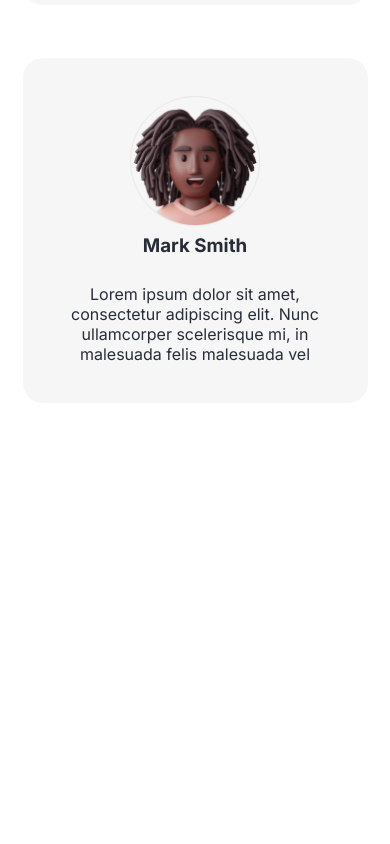
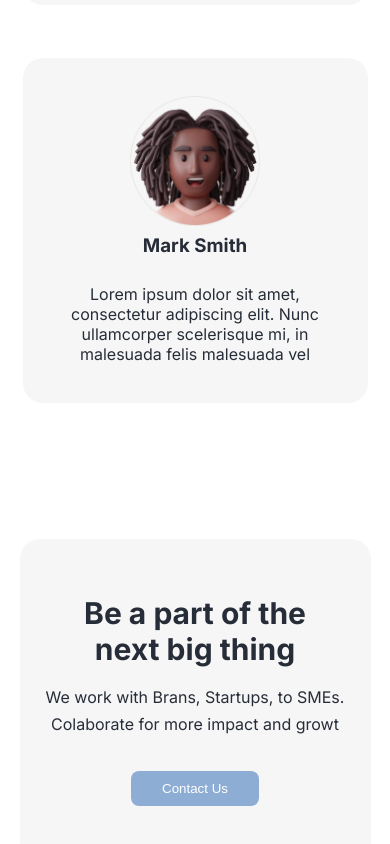
Before and after one commit to sakibsarkar/digital_agency, a Next.js app: page / in a window 390 px wide. Shown: the part 3686-4530 px from the top of the page. Before the commit the page ends 4225 px from the top, so only its background shows below. Built offline with nearby package versions, Linux system fonts and the light colour scheme.

Commit message:
support section done

```diff
--- a/src/app/globals.css
+++ b/src/app/globals.css
@@ -5,10 +5,9 @@
     list-style: none;
 }
 
-html,
 body {
     overflow-x: hidden;
-    max-width: 100vw;
+    width: 100vw;
 }
 
 .top-aura {
@@ -21,7 +20,7 @@ body {
 }
 
 .rootWrapper {
-    max-width: 1065px;
+    width: 1065px;
     margin: 0 auto;
 }
 
--- /dev/null
+++ b/src/components/Support/index.css
@@ -0,0 +1,112 @@
+.supportBox {
+    width: 1065px;
+    height: 450.434px;
+    display: flex;
+    justify-content: center;
+    align-items: center;
+    gap: 90px;
+    border-radius: 20px;
+    background: #F6F6F6;
+    margin: 0 0 138px 0;
+}
+
+.supportContent {
+    display: flex;
+    flex-direction: column;
+    justify-content: flex-start;
+    align-items: flex-start;
+    gap: 17px;
+    width: fit-content;
+    color: #272D38;
+}
+
+.supportContent h1 {
+    font-size: 48px;
+    font-weight: 700;
+    width: 361px;
+}
+
+.supportContent p {
+    font-size: 16px;
+    line-height: 27.5px;
+    width: 304px;
+}
+
+.supportContent button {
+    margin: 15px 0 0 0;
+}
+
+
+
+
+
+
+
+
+@media screen and (max-width: 660px) {
+    .supportBox {
+        width: 100%;
+        gap: 30px;
+        height: fit-content;
+        padding: 56px 35px;
+        box-sizing: border-box;
+    }
+
+    .supportBox img {
+        display: none;
+    }
+
+
+
+    .supportContent {
+        justify-content: center;
+        align-items: center;
+        text-align: center;
+    }
+
+    .supportContent h1 {
+        font-size: 30px;
+        width: 223px;
+    }
+}
+
+@media screen and (min-width: 660px) and (max-width: 884px) {
+
+    .supportBox {
+        width: 100%;
+        gap: 30px;
+
+    }
+
+    .supportBox img {
+        width: 250px;
+        height: 250px;
+    }
+
+
+
+    .supportContent h1 {
+        font-size: 30px;
+        width: 223px;
+    }
+}
+
+@media screen and (min-width: 848px) and (max-width: 1122px) {
+    .supportBox {
+        width: 100%;
+        gap: 30px;
+    }
+
+    .supportBox img {
+        width: 350px;
+        height: 350px;
+    }
+
+    .supportContent h1 {
+        font-size: 30px;
+        width: 223px;
+    }
+
+}
+
+@media screen and (min-width: 1921px) {}
--- /dev/null
+++ b/src/components/Support/index.jsx
@@ -0,0 +1,20 @@
+import "./index.css";
+import ButtonPrimary from "../button-primary";
+import Image from "next/image";
+import support from "../../../public/images/customer-support.png";
+
+const Support = () => {
+    return (
+        <div className="supportBox">
+            <Image alt="support" src={support} height={"450px"} width={"450px"} />
+
+            <div className="supportContent">
+                <h1>Be a part of the next big thing</h1>
+                <p>We work with Brans, Startups, to SMEs. Colaborate for more impact and growt</p>
+                <ButtonPrimary>Contact Us</ButtonPrimary>
+            </div>
+        </div>
+    );
+};
+
+export default Support;
--- a/src/views/Home/Home.jsx
+++ b/src/views/Home/Home.jsx
@@ -2,6 +2,7 @@ import "./Home.css";
 import Banner from "@/components/Banner/Banner";
 import FlexContent from "@/components/flex-Add";
 import Reviews from "@/components/Reviews";
+import Support from "@/components/Support";
 import TrustedCompanys from "@/components/TustedCompany";
 import img1 from "../../../public/images/designer-team-working-on-creative-design.png";
 import img2 from "../../../public/images/businessman-analyzing-data.png";
@@ -18,9 +19,7 @@ const Home = () => {
         <div>
             <Banner />
             <TrustedCompanys />
-
             <div className="heros">
-
                 <div className="aura-gradient">
                     <svg xmlns="http://www.w3.org/2000/svg" width="100%" height="100%" viewBox="0 0 547 1291" fill="none">
                         <g filter="url(#filter0_f_55_12)">
@@ -42,6 +41,8 @@ const Home = () => {
 
             <Reviews />
 
+            <Support />
+
         </div>
     );
 };
```
Also changed, not shown: public/images/customer-support.png (added).
